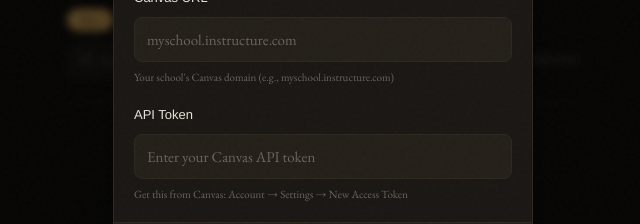
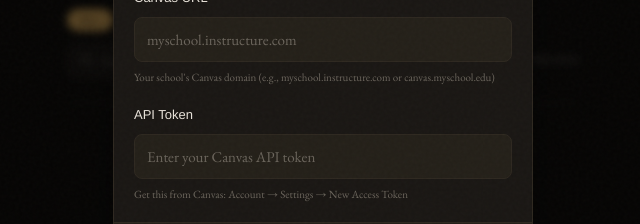
Before and after one commit to ZachDeLong/school-checklist, a React (Vite) app: page / in a window 1280 px wide. Both pictures are taken after a click on the button 878 px from the left and 89 px from the top of the page. Shown: the part 339-563 px from the top of the page, without its empty margins (317-957 px from the left). Built offline with nearby package versions, Linux system fonts and the light colour scheme.

Commit message:
Update Canvas URL hint to show custom domain example

```diff
--- a/src/components/SettingsModal.tsx
+++ b/src/components/SettingsModal.tsx
@@ -63,7 +63,7 @@
               onChange={(e) => setUrl(e.target.value)}
               placeholder="myschool.instructure.com"
             />
-            <p className="settings-hint">Your school's Canvas domain (e.g., myschool.instructure.com)</p>
+            <p className="settings-hint">Your school's Canvas domain (e.g., myschool.instructure.com or canvas.myschool.edu)</p>
           </div>
 
           <div className="settings-field">
```
